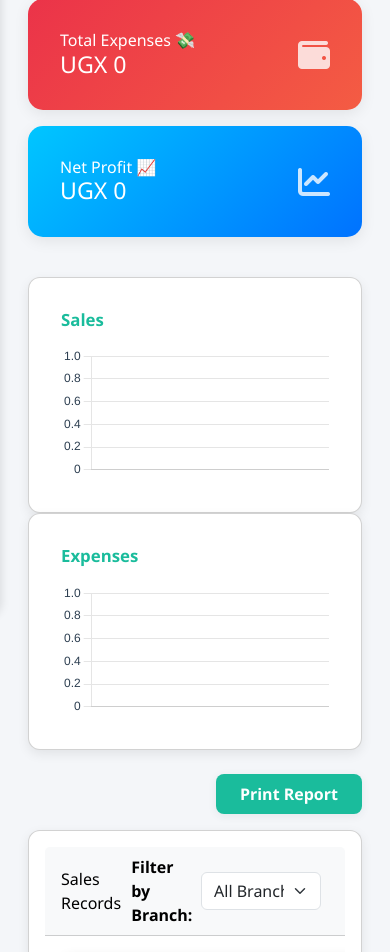
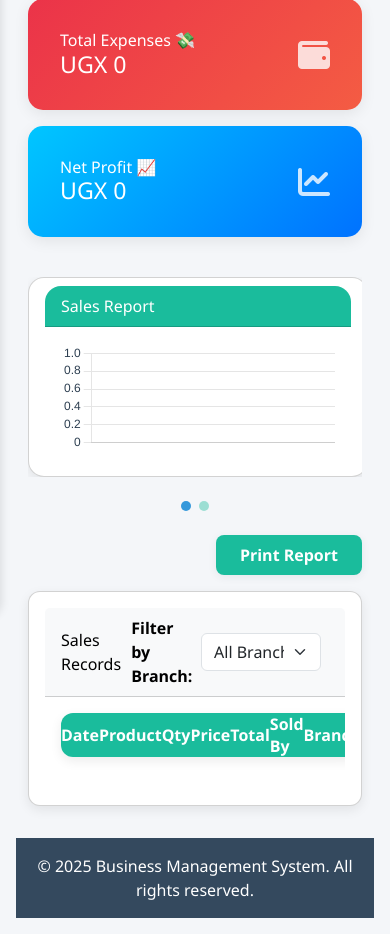
Before and after one commit to janiwyn/business-system, a PHP site: page /pages/report.php in a window 390 px wide. Shown: the part 226-1178 px from the top of the page. After the commit the page ends 1144 px from the top, so only its background shows below. Run offline with PHP 8.4, Linux system fonts and the light colour scheme; the visitor is signed in with stand-in values (Sample User, id 1); data that the repository does not hold is empty.

Commit message:
made the reports page responsive

```diff
--- a/pages/report.php
+++ b/pages/report.php
@@ -148,24 +148,57 @@ $sales_main = $conn->query("
         </div>
     </div>
 
-    <!-- Charts Section -->
-    <div class="row mb-4">
+    <!-- Responsive Charts Carousel for Small Devices -->
+    <div class="d-block d-md-none mb-4">
+      <div id="reportsChartsCarousel" class="carousel slide charts-carousel" data-bs-ride="false" data-bs-touch="true">
+        <div class="carousel-inner">
+          <div class="carousel-item active">
+            <div class="card">
+              <div class="card-header">Sales Report</div>
+              <div class="card-body">
+                <canvas id="salesChartMobile"></canvas>
+              </div>
+            </div>
+          </div>
+          <div class="carousel-item">
+            <div class="card">
+              <div class="card-header">Profit Report</div>
+              <div class="card-body">
+                <canvas id="profitChartMobile"></canvas>
+              </div>
+            </div>
+          </div>
+          <!-- Add more carousel-item blocks for additional charts if needed -->
+        </div>
+        <div class="d-flex justify-content-center mt-3">
+          <div class="carousel-indicators position-static mb-0">
+            <button type="button" data-bs-target="#reportsChartsCarousel" data-bs-slide-to="0" class="active" aria-current="true" aria-label="Sales Report"></button>
+            <button type="button" data-bs-target="#reportsChartsCarousel" data-bs-slide-to="1" aria-label="Profit Report"></button>
+            <!-- Add more buttons for additional charts if needed -->
+          </div>
+        </div>
+      </div>
+    </div>
+
+    <!-- Charts for medium and large devices -->
+    <div class="row mb-4 d-none d-md-flex">
       <div class="col-md-6">
-            <div class="card chart-card">
+        <div class="card">
+          <div class="card-header">Sales Report</div>
           <div class="card-body">
-                    <h5 class="title-card">Sales</h5>
             <canvas id="salesChart"></canvas>
           </div>
         </div>
       </div>
       <div class="col-md-6">
-            <div class="card chart-card">
+        <div class="card">
+          <div class="card-header">Profit Report</div>
           <div class="card-body">
-                    <h5 class="title-card">Expenses</h5>
-                    <canvas id="expensesChart"></canvas>
+            <canvas id="profitChart"></canvas>
           </div>
         </div>
       </div>
+      <!-- Add more chart columns if needed -->
     </div>
 
     <!-- Print Button -->
@@ -321,17 +354,8 @@ function getChartGridColor() {
     return isDarkMode() ? 'rgba(255,255,255,0.2)' : 'rgba(0,0,0,0.1)';
 }
 
-function renderCharts() {
-    // Remove old canvases if re-rendering
-    if (window.salesChartInstance) window.salesChartInstance.destroy();
-    if (window.expensesChartInstance) window.expensesChartInstance.destroy();
-
-    const fontColor = getChartFontColor();
-    const gridColor = getChartGridColor();
-
-    window.salesChartInstance = new Chart(document.getElementById('salesChart'), {
-        type: 'bar',
-        data: {
+// Chart data and options for both desktop and mobile
+const salesChartData = {
     labels: <?= json_encode($months) ?>,
     datasets: [{
         label: 'Sales',
@@ -339,8 +363,8 @@ function renderCharts() {
         backgroundColor: 'rgba(40,167,69,0.7)',
         borderRadius: 10
     }]
-        },
-        options: {
+};
+const salesChartOptions = {
     responsive: true,
     plugins: {
         legend: { display: false },
@@ -348,21 +372,18 @@ function renderCharts() {
     },
     scales: {
         x: {
-                    ticks: { color: fontColor },
-                    grid: { color: gridColor }
+            ticks: { color: getChartFontColor() },
+            grid: { color: getChartGridColor() }
         },
         y: {
             beginAtZero: true,
-                    ticks: { color: fontColor },
-                    grid: { color: gridColor }
+            ticks: { color: getChartFontColor() },
+            grid: { color: getChartGridColor() }
         }
     }
-        }
-    });
+};
 
-    window.expensesChartInstance = new Chart(document.getElementById('expensesChart'), {
-        type: 'bar',
-        data: {
+const profitChartData = {
     labels: <?= json_encode($expenseMonths) ?>,
     datasets: [{
         label: 'Expenses',
@@ -370,8 +391,8 @@ function renderCharts() {
         backgroundColor: 'rgba(220,53,69,0.7)',
         borderRadius: 10
     }]
-        },
-        options: {
+};
+const profitChartOptions = {
     responsive: true,
     plugins: {
         legend: { display: false },
@@ -379,26 +400,49 @@ function renderCharts() {
     },
     scales: {
         x: {
-                    ticks: { color: fontColor },
-                    grid: { color: gridColor }
+            ticks: { color: getChartFontColor() },
+            grid: { color: getChartGridColor() }
         },
         y: {
             beginAtZero: true,
-                    ticks: { color: fontColor },
-                    grid: { color: gridColor }
+            ticks: { color: getChartFontColor() },
+            grid: { color: getChartGridColor() }
         }
     }
+};
+
+// Desktop charts initialization
+new Chart(document.getElementById('salesChart'), {
+  type: 'bar',
+  data: salesChartData,
+  options: salesChartOptions
+});
+new Chart(document.getElementById('profitChart'), {
+  type: 'bar',
+  data: profitChartData,
+  options: profitChartOptions
+});
+
+// Mobile charts initialization
+function createSalesChartMobile() {
+  new Chart(document.getElementById('salesChartMobile'), {
+    type: 'bar',
+    data: salesChartData,
+    options: salesChartOptions
+  });
 }
+function createProfitChartMobile() {
+  new Chart(document.getElementById('profitChartMobile'), {
+    type: 'bar',
+    data: profitChartData,
+    options: profitChartOptions
   });
 }
 
-// Initial render
-renderCharts();
-
-// Re-render charts on dark mode toggle
-document.getElementById('themeToggle')?.addEventListener('change', () => {
-    renderCharts();
-});
+if (window.innerWidth < 992) {
+  createSalesChartMobile();
+  createProfitChartMobile();
+}
 
 function printSection(sectionId) {
     var content = document.getElementById(sectionId).innerHTML;
```
Lines whose indentation alone changed are shown as unchanged.
